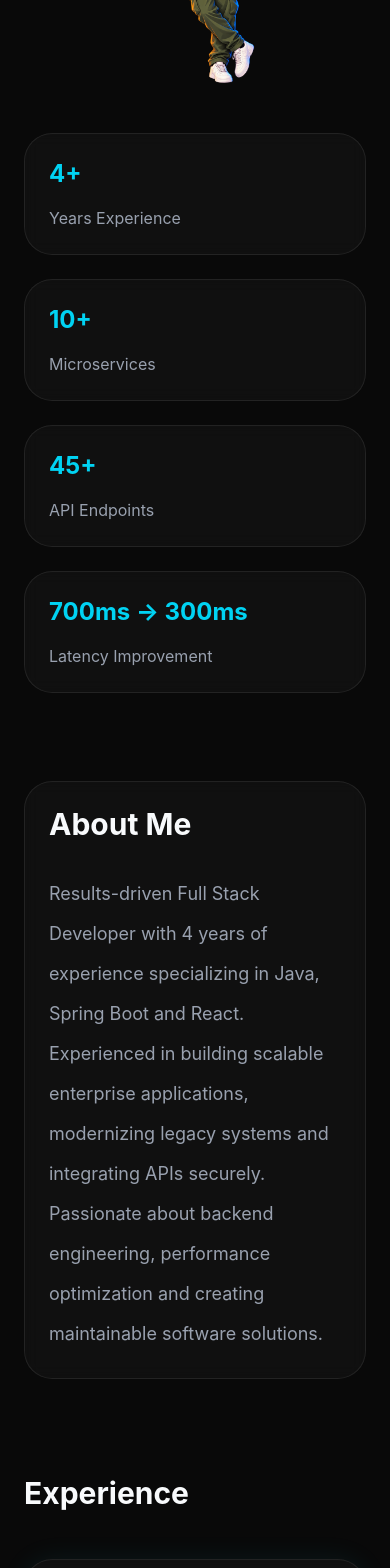
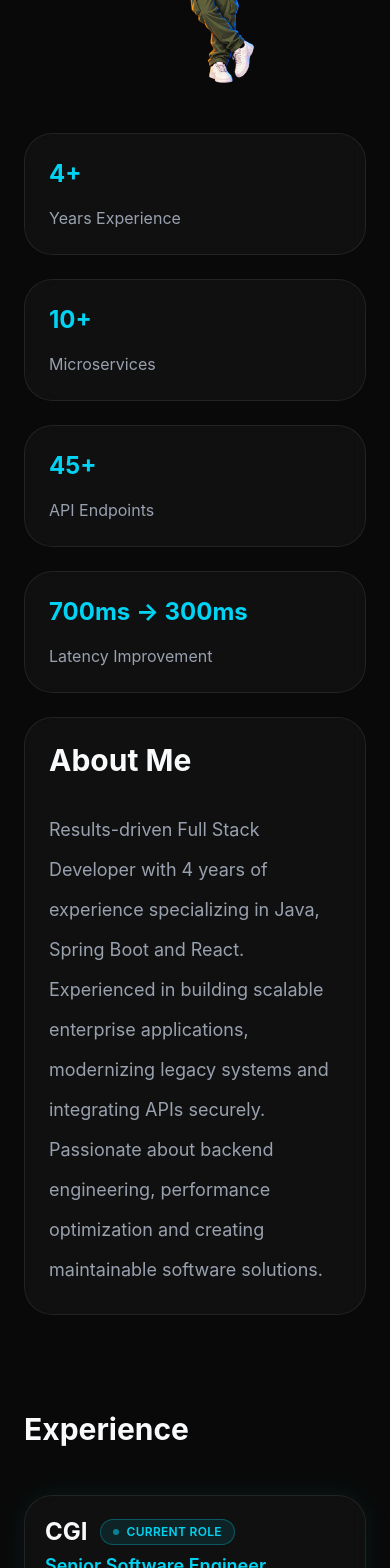
Before and after one commit to moses-mandraju/engineer, a React (Vite) app: page / in a window 390 px wide. Shown: the part 880-2448 px from the top of the page. Built offline with nearby package versions, Linux system fonts and the light colour scheme.

Commit message:
Fixed hero gap issues - mobile

```diff
--- a/src/index.css
+++ b/src/index.css
@@ -546,26 +546,28 @@ html.theme-light .hero-workspace-image-light {
 }
 
 
-/* Tighten the Stats-to-About transition on phones and mobile browsers using
-   Desktop site mode. Desktop/laptop spacing remains unchanged. */
+/* Keep the Stats-to-About transition compact on phones and mobile browsers
+   using Desktop site mode. Avoid stacking large section paddings on short screens. */
 @media (max-width: 768px) {
     .stats-section {
-        padding-bottom: 3rem;
+        padding-bottom: 0.75rem !important;
     }
 
     .about-section {
-        padding-top: 2.5rem;
+        padding-top: 0.75rem !important;
     }
 }
 
-/* Desktop-site mode on touch devices often reports a tablet-sized CSS width,
-   so also apply compact section spacing when the pointer is coarse. */
-@media (min-width: 769px) and (pointer: coarse) {
+/* Desktop-site mode on touch devices can report a tablet-sized CSS viewport.
+   Cover both coarse-pointer and no-hover browsers without changing laptop spacing. */
+@media (min-width: 769px) and (max-width: 1024px) and
+       (any-pointer: coarse),
+       (min-width: 769px) and (max-width: 1024px) and (hover: none) {
     .stats-section {
-        padding-bottom: 3rem;
+        padding-bottom: 0.75rem !important;
     }
 
     .about-section {
-        padding-top: 2.5rem;
+        padding-top: 0.75rem !important;
     }
 }
```
